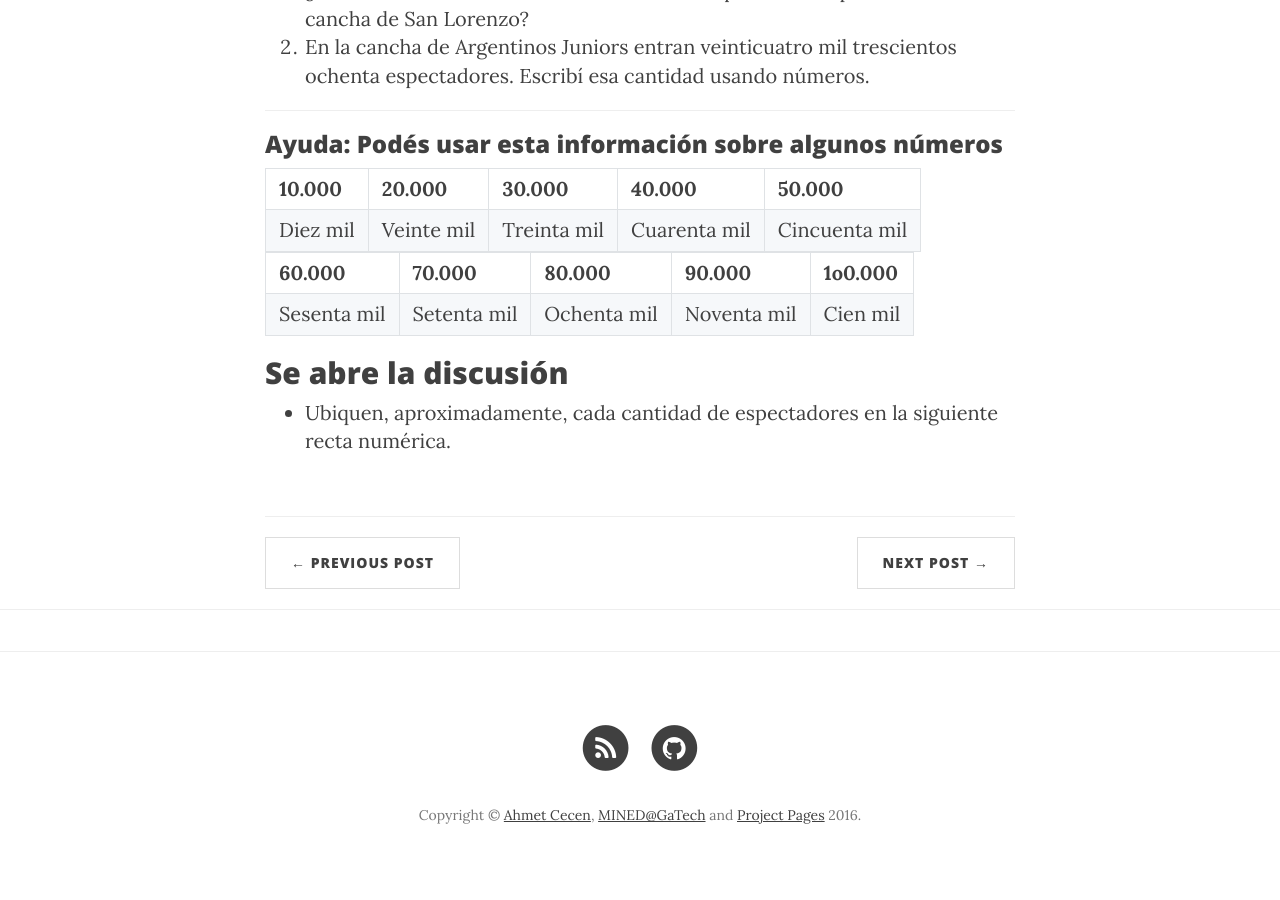
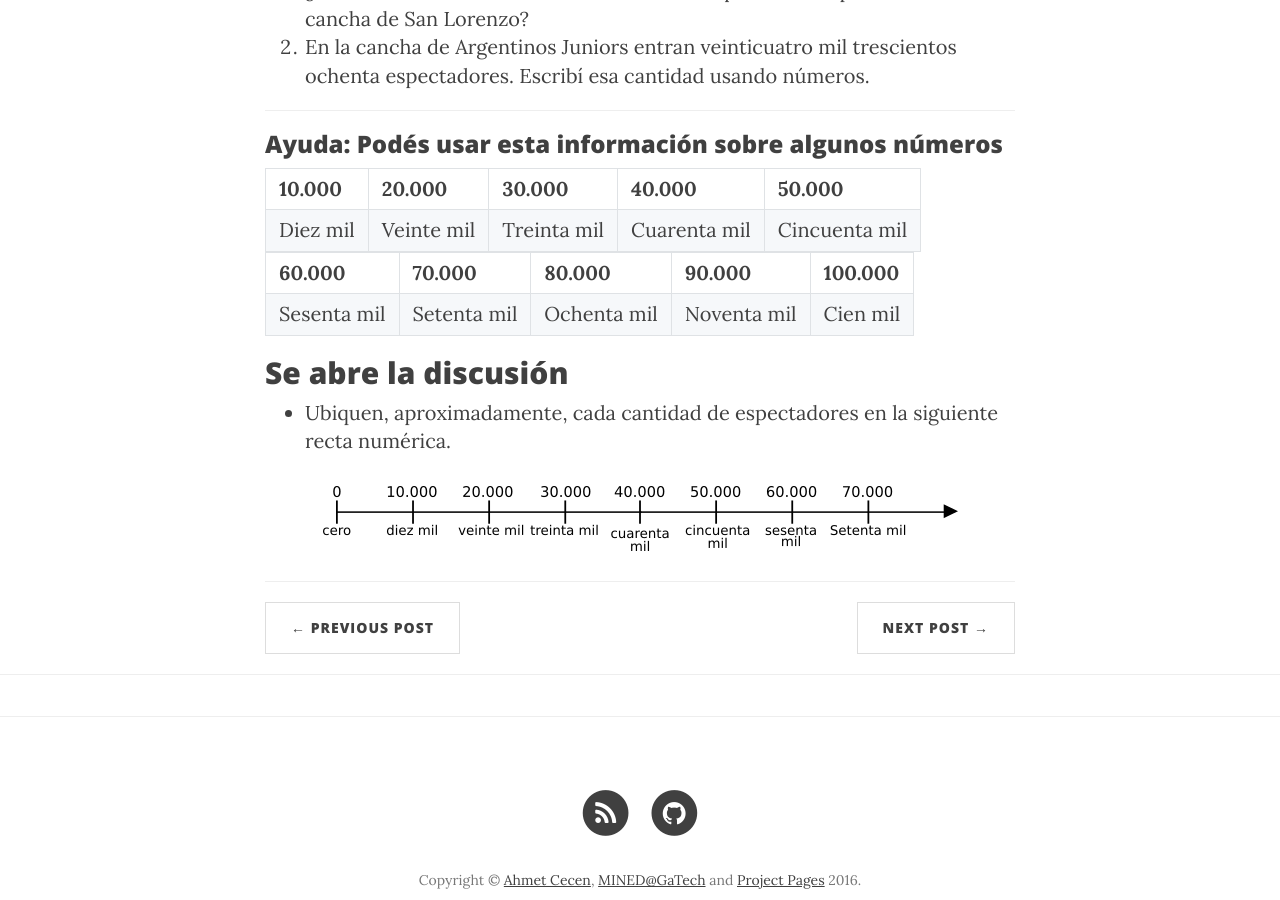
Before and after one commit to alvarmaciel/pruebapp, a Jekyll site: the page built from _posts/2017-04-16-secuencia-numeracion.md, in a window 1280 px wide and 900 px high, scrolled down 4377 px. Built offline with Jekyll 4.4.1, drawn with Linux system fonts in a browser that asks for light colours; nearby versions of some CDN libraries; comment, search, counter and statistics services are not loaded.

Commit message:
imagen recta

```diff
--- a/_posts/2017-04-16-secuencia-numeracion.md
+++ b/_posts/2017-04-16-secuencia-numeracion.md
@@ -171,7 +171,7 @@ Problemas extraidos de:
 <th>70.000</th>
 <th>80.000</th>
 <th>90.000</th>
-<th>1o0.000</th>
+<th>100.000</th>
 </tr>
 <tr>
 <td>Sesenta mil</td>
@@ -186,4 +186,4 @@ Problemas extraidos de:
 
 - Ubiquen, aproximadamente, cada cantidad de espectadores en la siguiente recta numérica.
 
-![](/home/alvar/git/pruebapp/img/tareas/RectaNumericaDiezMil.png)
+![](/img/tareas/RectaNumericaDiezMil.png)
```
